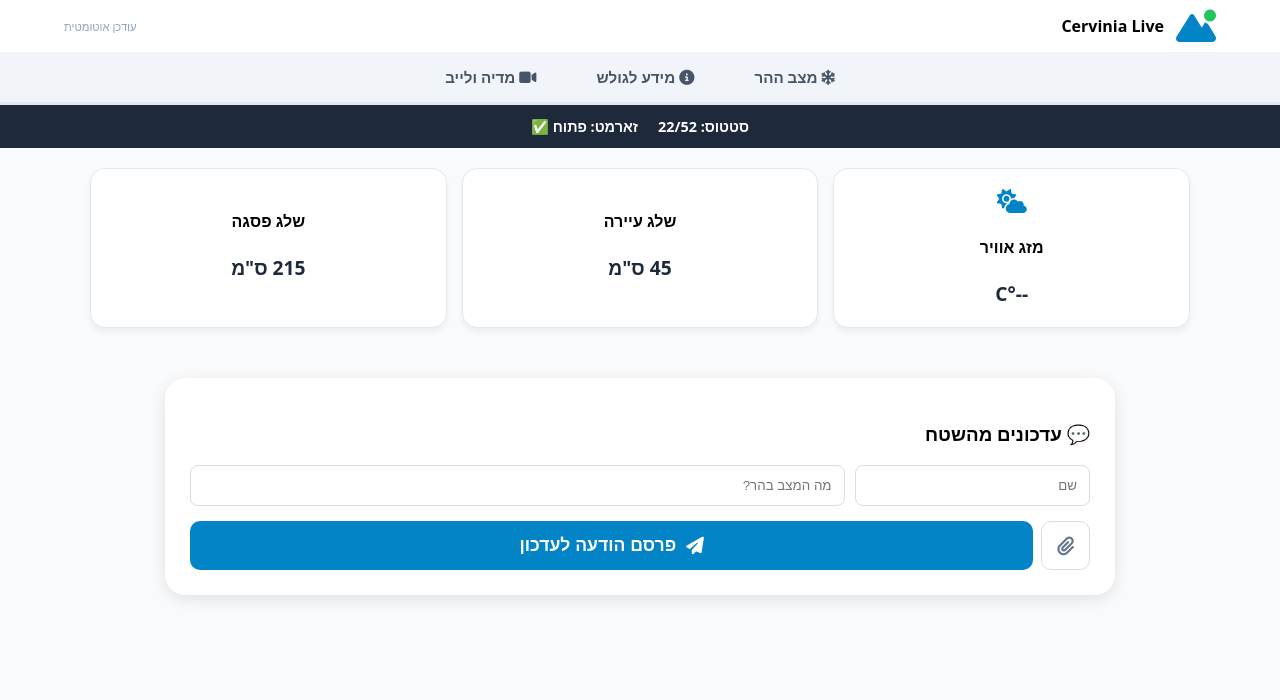
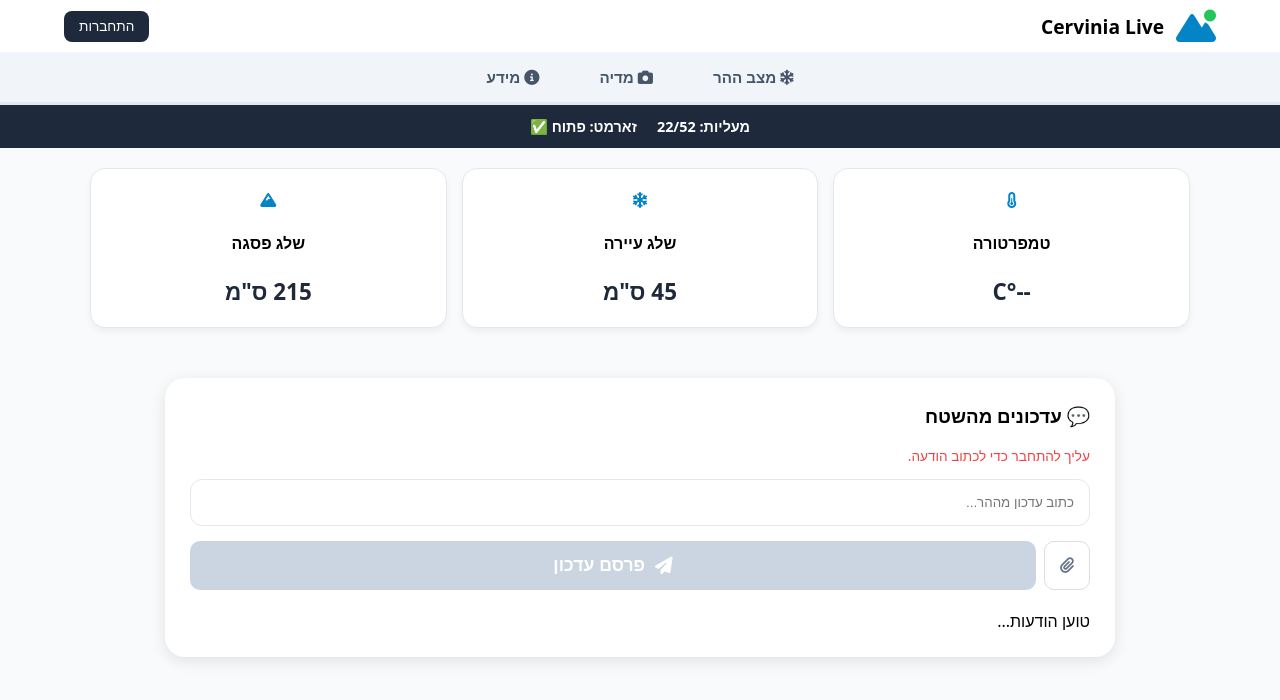
Before and after one commit to ykrauss1/cervinia-data, a plain HTML site: page index.html in a window 1280 px wide. Drawn offline with nearby package versions, Linux system fonts and the light colour scheme; no server answers.

Commit message:
Update index.html

```diff
--- a/index.html
+++ b/index.html
@@ -3,48 +3,48 @@
 <head>
     <meta charset="UTF-8">
     <meta name="viewport" content="width=device-width, initial-scale=1.0">
-    <title>Cervinia Live 2026 - Official</title>
+    <title>Cervinia Live 2026</title>
+    <script src="https://cdn.jsdelivr.net/npm/@supabase/supabase-js@2"></script>
     <link rel="stylesheet" href="https://cdnjs.cloudflare.com/ajax/libs/font-awesome/6.4.2/css/all.min.css">
     <style>
         :root { --accent: #0284c7; --bg: #f8fafc; --success: #22c55e; --danger: #ef4444; }
         body { background: var(--bg); font-family: system-ui, sans-serif; margin: 0; direction: rtl; }
 
-        /* --- Navbar & Menus (Hover Effect) --- */
+        /* --- Navbar & Menus --- */
         nav { background: white; border-bottom: 2px solid #e2e8f0; position: sticky; top: 0; z-index: 1000; }
         .nav-top { display: flex; justify-content: space-between; align-items: center; padding: 10px 5%; }
+        .logo-wrapper { display: flex; align-items: center; gap: 12px; font-weight: bold; font-size: 1.2rem; }
+        .mountain-container { position: relative; line-height: 0; }
+        .fa-mountain-sun { font-size: 2rem; color: var(--accent); }
+        #status-dot { position: absolute; top: -2px; right: -2px; font-size: 0.75rem; background: white; border-radius: 50%; border: 2px solid white; color: var(--success); }
 
-        .logo-wrapper { display: flex; align-items: center; gap: 12px; }
-        .mountain-container { position: relative; display: inline-block; line-height: 0; }
-        .fa-mountain-sun { font-size: 2rem; color: var(--accent); }
-        #status-dot { position: absolute; top: -2px; right: -2px; font-size: 0.75rem; background: white; border-radius: 50%; border: 2px solid white; transition: 0.4s; color: var(--success); }
+        .auth-zone { display: flex; align-items: center; gap: 10px; }
+        .btn-auth { background: #1e293b; color: white; border: none; padding: 8px 15px; border-radius: 8px; cursor: pointer; font-size: 0.85rem; }
 
         .nav-menu { display: flex; justify-content: center; gap: 30px; padding: 10px 0; background: #f1f5f9; border-bottom: 1px solid #e2e8f0; }
         .menu-item { position: relative; cursor: pointer; font-weight: bold; color: #475569; font-size: 0.95rem; padding: 5px 15px; }
         .menu-item:hover { color: var(--accent); }
-
-        .dropdown {
-            position: absolute; top: 100%; right: 0; background: white;
-            box-shadow: 0 8px 15px rgba(0,0,0,0.1); border-radius: 8px;
-            min-width: 200px; display: none; z-index: 100; padding: 10px 0; border: 1px solid #e2e8f0;
-        }
+        .dropdown { position: absolute; top: 100%; right: 0; background: white; box-shadow: 0 8px 15px rgba(0,0,0,0.1); border-radius: 8px; min-width: 200px; display: none; z-index: 100; padding: 10px 0; border: 1px solid #e2e8f0; }
         .menu-item:hover .dropdown { display: block; }
         .dropdown a { display: block; padding: 10px 15px; text-decoration: none; color: #334155; font-size: 0.9rem; border-bottom: 1px solid #f1f5f9; }
-        .dropdown a:last-child { border: none; }
         .dropdown a:hover { background: #f8fafc; color: var(--accent); }
 
-        /* --- Forum UI (As requested in your example) --- */
-        .forum-actions { display: flex; align-items: stretch; gap: 8px; margin-top: 15px; }
-        .clip-box { display: flex; align-items: center; justify-content: center; background: white; padding: 0 15px; border-radius: 10px; border: 1px solid #ddd; cursor: pointer; color: #64748b; font-size: 1.2rem; }
-        .btn-publish-main { flex-grow: 1; background: var(--accent); color: white; border: none; padding: 14px; border-radius: 10px; font-weight: bold; cursor: pointer; display: flex; align-items: center; justify-content: center; gap: 10px; font-size: 1.1rem; }
-
-        /* --- Layout & Cards --- */
+        /* --- Live Data Banner --- */
         .live-banner { background: #1e293b; color: white; padding: 12px; display: flex; justify-content: center; gap: 20px; font-weight: bold; font-size: 0.9rem; }
         .grid { display: grid; grid-template-columns: repeat(auto-fit, minmax(200px, 1fr)); gap: 15px; padding: 20px; max-width: 1100px; margin: auto; }
         .card { background: white; padding: 20px; border-radius: 15px; box-shadow: 0 4px 6px rgba(0,0,0,0.05); text-align: center; border: 1px solid #e2e8f0; }
-        .weather-val { font-size: 1.2rem; font-weight: bold; color: #1e293b; }
+        .weather-val { font-size: 1.4rem; font-weight: bold; color: #1e293b; margin-top: 5px; }
 
-        #forum { max-width: 900px; margin: 30px auto; background: white; padding: 25px; border-radius: 20px; box-shadow: 0 4px 15px rgba(0,0,0,0.1); text-align: right; }
-        .post { background: #f1f5f9; padding: 15px; border-radius: 10px; margin-top: 10px; position: relative; border-right: 4px solid var(--accent); }
+        /* --- Forum --- */
+        #forum { max-width: 900px; margin: 30px auto; background: white; padding: 25px; border-radius: 20px; box-shadow: 0 4px 15px rgba(0,0,0,0.1); }
+        .forum-actions { display: flex; align-items: stretch; gap: 8px; margin-top: 15px; }
+        .clip-box { display: flex; align-items: center; justify-content: center; background: white; padding: 0 15px; border-radius: 10px; border: 1px solid #ddd; cursor: pointer; color: #64748b; }
+        .btn-publish-main { flex: 1; background: var(--accent); color: white; border: none; padding: 14px; border-radius: 10px; font-weight: bold; cursor: pointer; font-size: 1.1rem; display: flex; align-items: center; justify-content: center; gap: 10px; }
+        .btn-publish-main:disabled { background: #cbd5e1; cursor: not-allowed; }
+
+        .post { background: #f8fafc; padding: 15px; border-radius: 12px; margin-top: 15px; border-right: 4px solid var(--accent); box-shadow: 0 2px 4px rgba(0,0,0,0.02); }
+        .post-header { display: flex; justify-content: space-between; font-size: 0.8rem; color: #64748b; margin-bottom: 8px; }
+        .post-user { font-weight: bold; color: #1e293b; }
     </style>
 </head>
 <body>
@@ -56,80 +56,163 @@
                     <i class="fa-solid fa-mountain-sun"></i>
                     <i id="status-dot" class="fa-solid fa-circle"></i>
                 </div>
-                <strong>Cervinia Live</strong>
+                <span>Cervinia Live</span>
             </div>
-            <div id="update-tag" style="font-size: 0.7rem; color: #94a3b8;">מעדכן נתונים...</div>
+            <div class="auth-zone">
+                <span id="user-display" style="font-size: 0.85rem; font-weight: 500;"></span>
+                <button id="auth-btn" class="btn-auth" onclick="handleAuth()">התחברות</button>
+            </div>
         </div>
 
         <div class="nav-menu">
-            <div class="menu-item">
-                <i class="fa-solid fa-snowflake"></i> מצב ההר
+            <div class="menu-item"><i class="fa-solid fa-snowflake"></i> מצב ההר
                 <div class="dropdown">
-                    <a href="#"><i class="fa-solid fa-check-double"></i> מעליות ומסלולים</a>
-                    <a href="#"><i class="fa-solid fa-mound"></i> דו"ח שלג עדכני</a>
-                    <a href="#"><i class="fa-solid fa-arrows-left-right"></i> מעבר לזארמט</a>
+                    <a href="#">מצב מעליות</a>
+                    <a href="#">דו"ח שלג</a>
+                    <a href="#">סטטוס זארמט</a>
                 </div>
             </div>
-            <div class="menu-item">
-                <i class="fa-solid fa-info-circle"></i> מידע לגולש
+            <div class="menu-item"><i class="fa-solid fa-camera"></i> מדיה
                 <div class="dropdown">
-                    <a href="https://www.cervinia.it/en/ski-area/piste-map" target="_blank">מפת מסלולים PDF</a>
-                    <a href="#">השכרת ציוד</a>
-                    <a href="#">בתי ספר לסקי</a>
+                    <a href="https://www.cervinia.it/en/webcam" target="_blank">מצלמות לייב</a>
+                    <a href="#">גלריה</a>
                 </div>
             </div>
-            <div class="menu-item">
-                <i class="fa-solid fa-video"></i> מדיה ולייב
+            <div class="menu-item"><i class="fa-solid fa-info-circle"></i> מידע
                 <div class="dropdown">
-                    <a href="https://www.cervinia.it/en/webcam" target="_blank">מצלמות לייב</a>
-                    <a href="#">תחזית מורחבת</a>
-                    <a href="#">גלריית גולשים</a>
+                    <a href="#">מפת מסלולים</a>
+                    <a href="#">תחזית מזג אוויר</a>
                 </div>
             </div>
         </div>
     </nav>
 
     <div class="live-banner">
-        <span>סטטוס: <span id="v-lifts">טוען...</span></span>
+        <span>מעליות: <span id="v-lifts">--/--</span></span>
         <span>זארמט: <span id="v-conn">בדיקה...</span></span>
     </div>
 
     <div class="grid">
-        <div class="card">
-            <i class="fa-solid fa-cloud-sun" style="color:var(--accent); font-size: 1.5rem;"></i>
-            <h4>מזג אוויר</h4>
-            <div id="w-temp" class="weather-val">--°C</div>
-        </div>
-        <div class="card"><h4>שלג עיירה</h4><p id="s-town" class="weather-val">--</p></div>
-        <div class="card"><h4>שלג פסגה</h4><p id="s-peak" class="weather-val">--</p></div>
+        <div class="card"><i class="fa-solid fa-temperature-half" style="color:var(--accent)"></i><h4>טמפרטורה</h4><div id="w-temp" class="weather-val">--°C</div></div>
+        <div class="card"><i class="fa-solid fa-snowflake" style="color:var(--accent)"></i><h4>שלג עיירה</h4><div id="s-town" class="weather-val">--</div></div>
+        <div class="card"><i class="fa-solid fa-mountain" style="color:var(--accent)"></i><h4>שלג פסגה</h4><div id="s-peak" class="weather-val">--</div></div>
     </div>
 
     <section id="forum">
-        <h3>💬 עדכונים מהשטח</h3>
-        <div style="display: flex; gap: 10px; margin-bottom: 10px;">
-            <input id="un" placeholder="שם" style="width:25%; padding:12px; border:1px solid #ddd; border-radius:8px;">
-            <input id="um" placeholder="מה המצב בהר?" style="width:75%; padding:12px; border:1px solid #ddd; border-radius:8px;">
+        <h3 style="margin-top:0">💬 עדכונים מהשטח</h3>
+        <p id="login-warning" style="color:var(--danger); font-size:0.85rem;">עליך להתחבר כדי לכתוב הודעה.</p>
+
+        <input id="post-input" placeholder="כתוב עדכון מההר..." style="width:100%; padding:15px; border:1px solid #e2e8f0; border-radius:12px; box-sizing:border-box;">
+
+        <div class="forum-actions">
+            <label class="clip-box"><i class="fa-solid fa-paperclip"></i></label>
+            <button id="publish-btn" onclick="sendPost()" class="btn-publish-main" disabled>
+                <i class="fa-solid fa-paper-plane"></i> פרסם עדכון
+            </button>
         </div>
 
-        <div class="forum-actions">
-            <label for="file-upload" class="clip-box"><i class="fa-solid fa-paperclip"></i></label>
-            <input type="file" id="file-upload" style="display:none" accept="image/*">
-
-            <button onclick="addMainPost()" class="btn-publish-main">
-                <i class="fa-solid fa-paper-plane"></i> פרסם הודעה לעדכון
-            </button>
-        </div>
-        <div id="plist"></div>
+        <div id="posts-container" style="margin-top:20px;">טוען הודעות...</div>
     </section>
 
     <script>
-        // פונקציית טעינת הנתונים מה-GitHub Action
-        async function loadLiveData() {
+        // --- הגדרות Supabase ---
+        const SB_URL = "https://cdgqodtbdhsqkvcgcdlm.supabase.co";
+        const SB_KEY = "sb_publishable_B4HOCQF3IxN_6Ojz1_ctnA_k6JEAR4g"; // המפתח שלך
+        const supabaseClient = supabase.createClient(SB_URL, SB_KEY);
+
+        let userSession = null;
+
+        // --- ניהול משתמשים ---
+        async function checkUser() {
+            const { data: { user } } = await supabaseClient.auth.getUser();
+            userSession = user;
+
+            const authBtn = document.getElementById('auth-btn');
+            const publishBtn = document.getElementById('publish-btn');
+            const loginWarn = document.getElementById('login-warning');
+            const userDisplay = document.getElementById('user-display');
+
+            if (user) {
+                userDisplay.innerText = user.email.split('@')[0];
+                authBtn.innerText = "התנתק";
+                publishBtn.disabled = false;
+                loginWarn.style.display = 'none';
+            } else {
+                userDisplay.innerText = "";
+                authBtn.innerText = "התחברות";
+                publishBtn.disabled = true;
+                loginWarn.style.display = 'block';
+            }
+        }
+
+        async function handleAuth() {
+            if (userSession) {
+                await supabaseClient.auth.signOut();
+                location.reload();
+            } else {
+                const email = prompt("אימייל:");
+                const password = prompt("סיסמה (לפחות 6 תווים):");
+                if (!email || !password) return;
+
+                const { error: signInError } = await supabaseClient.auth.signInWithPassword({ email, password });
+
+                if (signInError) {
+                    const { error: signUpError } = await supabaseClient.auth.signUp({ email, password });
+                    if (signUpError) alert("שגיאה: " + signUpError.message);
+                    else alert("נרשמת בהצלחה! אשר את המייל והתחבר.");
+                } else {
+                    location.reload();
+                }
+            }
+        }
+
+        // --- ניהול הודעות (Supabase) ---
+        async function loadPosts() {
+            const { data, error } = await supabaseClient
+                .from('posts')
+                .select('*')
+                .order('created_at', { ascending: false });
+
+            if (error) return console.error(error);
+
+            const container = document.getElementById('posts-container');
+            container.innerHTML = data.length ? "" : "אין הודעות עדיין.";
+            data.forEach(post => {
+                const div = document.createElement('div');
+                div.className = "post";
+                div.innerHTML = `
+                    <div class="post-header">
+                        <span class="post-user">${post.author_name}</span>
+                        <span>${new Date(post.created_at).toLocaleTimeString('he-IL')} | ${new Date(post.created_at).toLocaleDateString('he-IL')}</span>
+                    </div>
+                    <div>${post.content}</div>
+                `;
+                container.appendChild(div);
+            });
+        }
+
+        async function sendPost() {
+            const input = document.getElementById('post-input');
+            if (!input.value) return;
+
+            const { error } = await supabaseClient.from('posts').insert([{
+                content: input.value,
+                author_id: userSession.id,
+                author_name: userSession.email.split('@')[0]
+            }]);
+
+            if (error) alert("שגיאה בשליחה");
+            else {
+                input.value = "";
+                loadPosts();
+            }
+        }
+
+        // --- נתונים אוטומטיים (GitHub Action & Weather) ---
+        async function fetchLiveData() {
             try {
-                // המערכת מנסה למשוך את הקובץ שהרובוט יצר
                 const response = await fetch('data.json');
                 const data = await response.json();
-
                 document.getElementById('v-lifts').innerText = data.lifts;
                 document.getElementById('s-town').innerText = data.town + " ס\"מ";
                 document.getElementById('s-peak').innerText = data.peak + " ס\"מ";
@@ -137,10 +220,7 @@
                 const isOpen = data.conn === 'open';
                 document.getElementById('v-conn').innerText = isOpen ? "פתוח ✅" : "סגור 🚫";
                 document.getElementById('status-dot').style.color = isOpen ? "var(--success)" : "var(--danger)";
-                document.getElementById('update-tag').innerText = "עודכן אוטומטית";
-            } catch (e) {
-                console.log("Waiting for robot data...");
-            }
+            } catch (e) { console.warn("Waiting for GitHub data file..."); }
         }
 
         async function fetchWeather() {
@@ -149,13 +229,11 @@
             document.getElementById('w-temp').innerText = Math.round(data.current.temperature_2m) + "°C";
         }
 
-        // פונקציות פורום בסיסיות (לוקאליות בינתיים)
-        function renderPosts() { /* כאן יופיע הקוד המקורי של הפורום ששמרת */ }
-
         window.onload = () => {
-            loadLiveData();
+            checkUser();
+            loadPosts();
+            fetchLiveData();
             fetchWeather();
-            // כאן אפשר להוסיף את שאר הלוגיקה של הפורום מהקבצים הקודמים
         };
     </script>
 </body>
```
